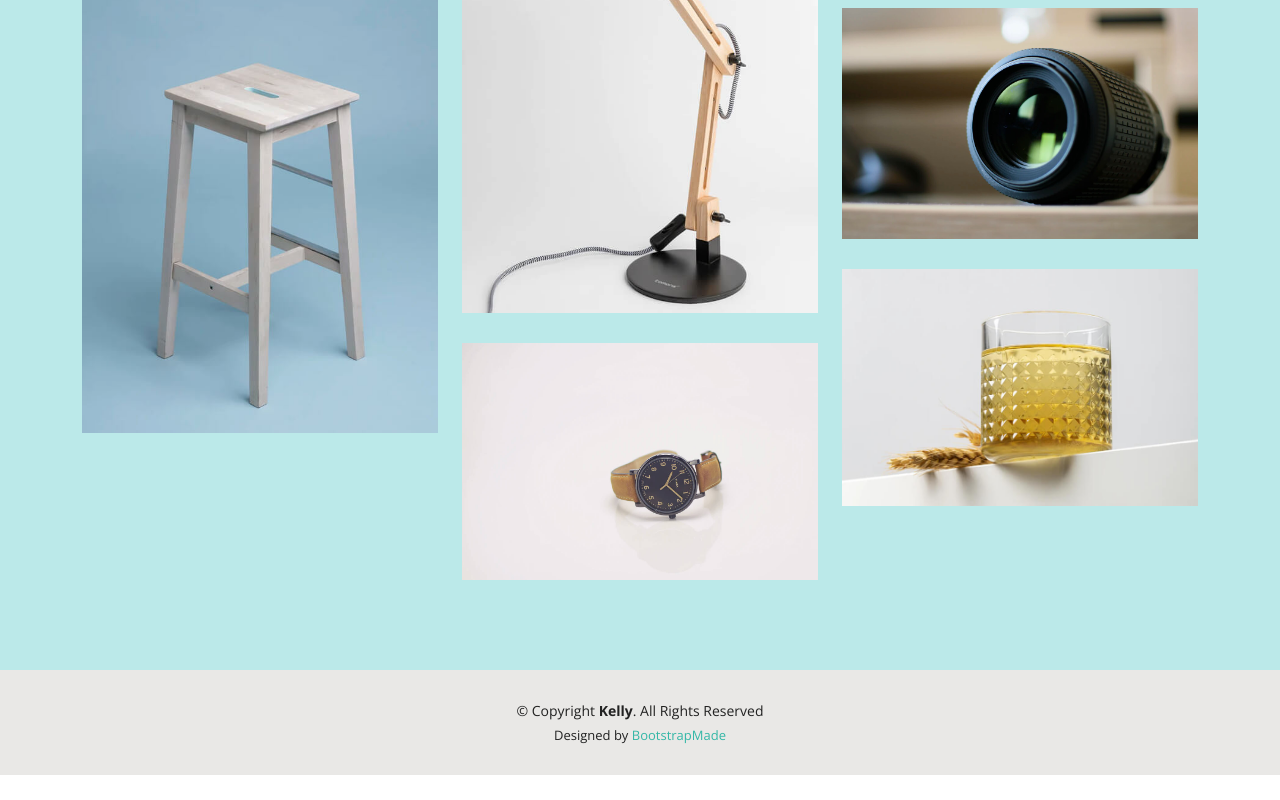
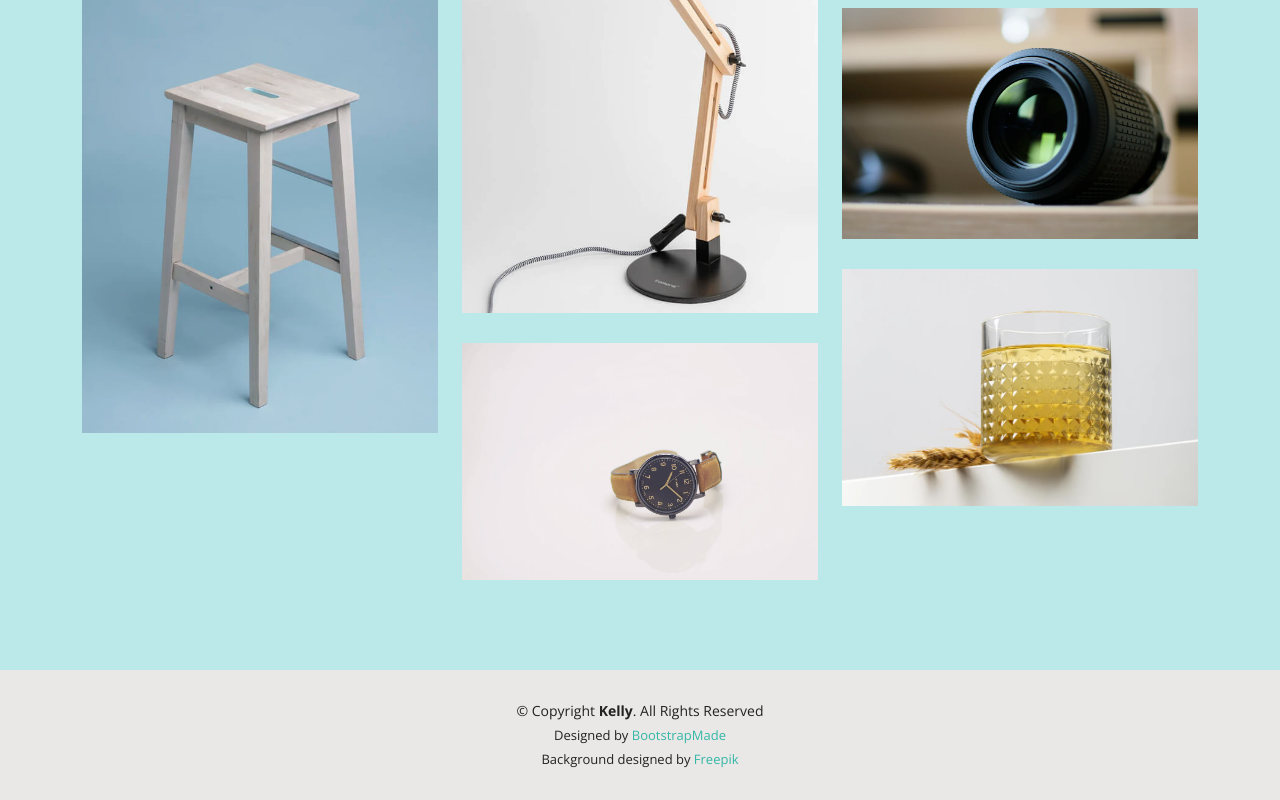
Before and after one commit to JohanJianta/Portfolio, a plain HTML site: page portfolio.html in a window 1280 px wide. Shown: the part 810-1610 px from the top of the page. Before the commit the page ends 1585 px from the top, so only its background shows below. Drawn offline with nearby package versions, Linux system fonts and the light colour scheme.

Commit message:
Update portfolio.html

```diff
--- a/portfolio.html
+++ b/portfolio.html
@@ -223,11 +223,10 @@
         &copy; Copyright <strong><span>Kelly</span></strong>. All Rights Reserved
       </div>
       <div class="credits">
-        <!-- All the links in the footer should remain intact. -->
-        <!-- You can delete the links only if you purchased the pro version. -->
-        <!-- Licensing information: https://bootstrapmade.com/license/ -->
-        <!-- Purchase the pro version with working PHP/AJAX contact form: https://bootstrapmade.com/kelly-free-bootstrap-cv-resume-html-template/ -->
         Designed by <a href="https://bootstrapmade.com/">BootstrapMade</a>
+      </div>
+      <div class="credits">
+        Background designed by <a href="http://www.freepik.com">Freepik</a>
       </div>
     </div>
   </footer><!-- End  Footer -->
```
